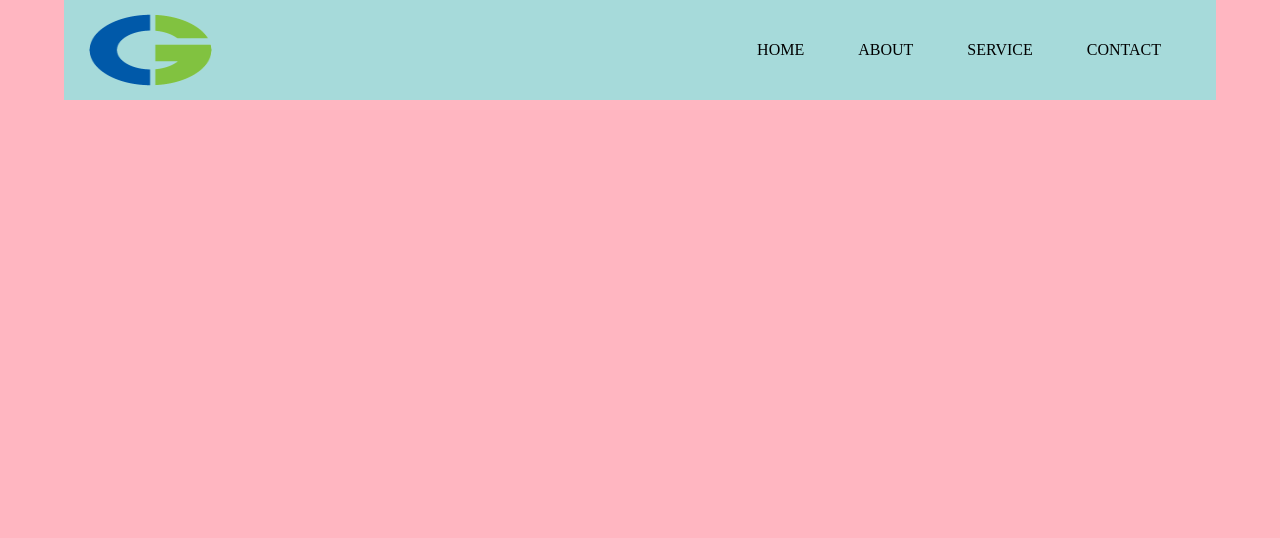
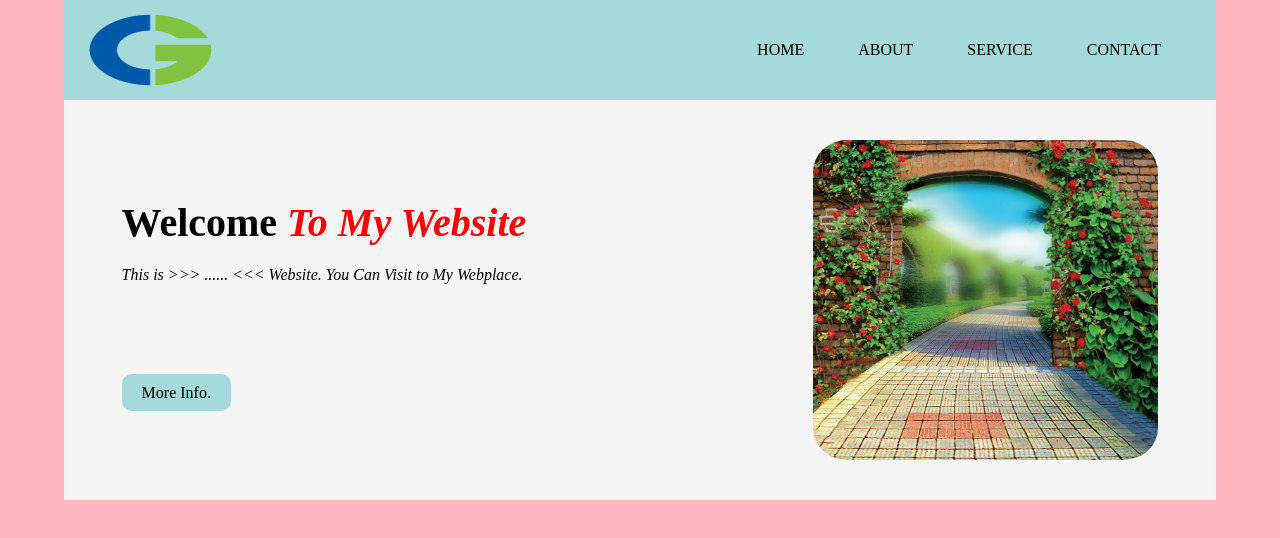
Before and after one commit to Monia-Bilashi/external-css-website, a plain HTML site: page index.html in a window 1280 px wide. Drawn offline with Linux system fonts and the light colour scheme.

Commit message:
btm header commit

```diff
--- a/index.html
+++ b/index.html
@@ -27,6 +27,17 @@
                 </nav>
             </div>
         </div>
+        <div class="btm-h">
+            <div class="btm-h-text">
+                <h2>Welcome <span>To My Website</span> </h2>
+                <p>This is >>> ......
+                    <<< Website. You Can Visit to My Webplace.</p>
+                        <div><a href="#">More Info.</a></div>
+            </div>
+            <div class="btm-h-img">
+                <img src="./image/btm-h-image.jpg" alt="_btm-h-image">
+            </div>
+        </div>
     </header>
     <main></main>
     <footer></footer>
--- a/style.css
+++ b/style.css
@@ -9,14 +9,13 @@ body {
 
 header {
     background-color: rgb(166, 218, 218);
-    height: 100px;
     width: 90%;
     margin: auto;
 }
 
 .top-header {
-    height: 100%;
     width: 100%;
+    height: 100px;
     /* background-color: #fff; */
     display: flex;
     flex-direction: row;
@@ -66,3 +65,59 @@ header {
 .menu nav ul li a:hover {
     color: royalblue;
 }
+
+.btm-h {
+    width: 100%;
+    height: 400px;
+    background-color: whitesmoke;
+    display: flex;
+    flex-direction: row;
+    justify-content: space-around;
+    align-items: center;
+}
+
+.btm-h-text {
+    /* background-color: teal; */
+    width: 50%;
+}
+
+.btm-h-text h2 {
+    font-size: 40px;
+    margin-bottom: 20px;
+}
+
+.btm-h-text h2 span {
+    color: red;
+    font-style: italic;
+}
+
+.btm-h-text p {
+    font-style: italic;
+    margin-bottom: 100px;
+}
+
+.btm-h-text div a {
+    background-color: rgb(166, 218, 218);
+    padding: 10px 20px;
+    border-radius: 10px;
+    text-decoration: none;
+    color: black;
+}
+
+.btm-h-text div a:hover {
+    background-color: gray;
+    color: #fff;
+    font-style: italic;
+}
+
+.btm-h-img {
+    /* background-color: red; */
+    height: 80%;
+    width: 30%;
+}
+
+.btm-h-img img {
+    height: 100%;
+    width: 100%;
+    border-radius: 10%;
+}
```
Also changed, not shown: Demo.png (added), image/btm-h-image.jpg (added).
